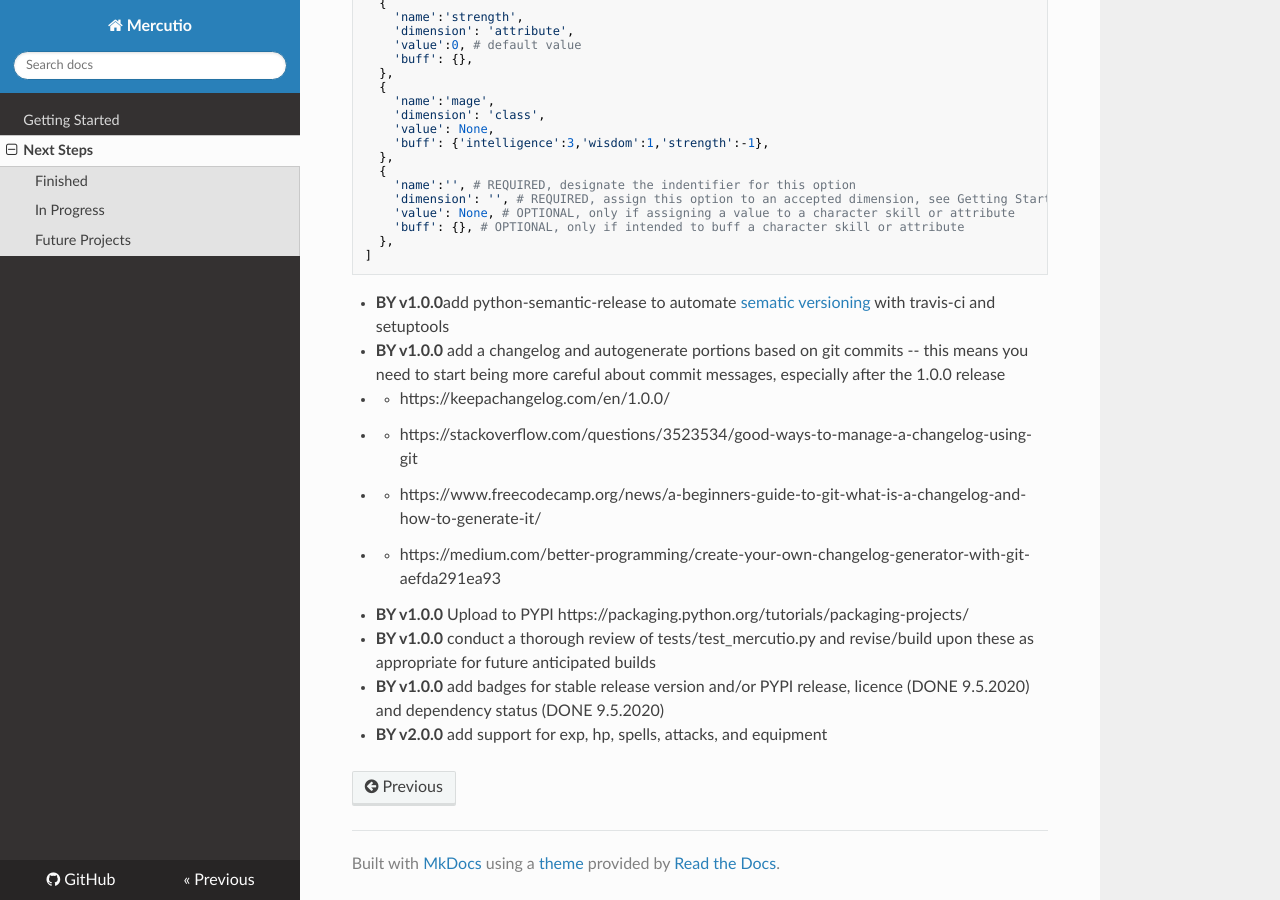
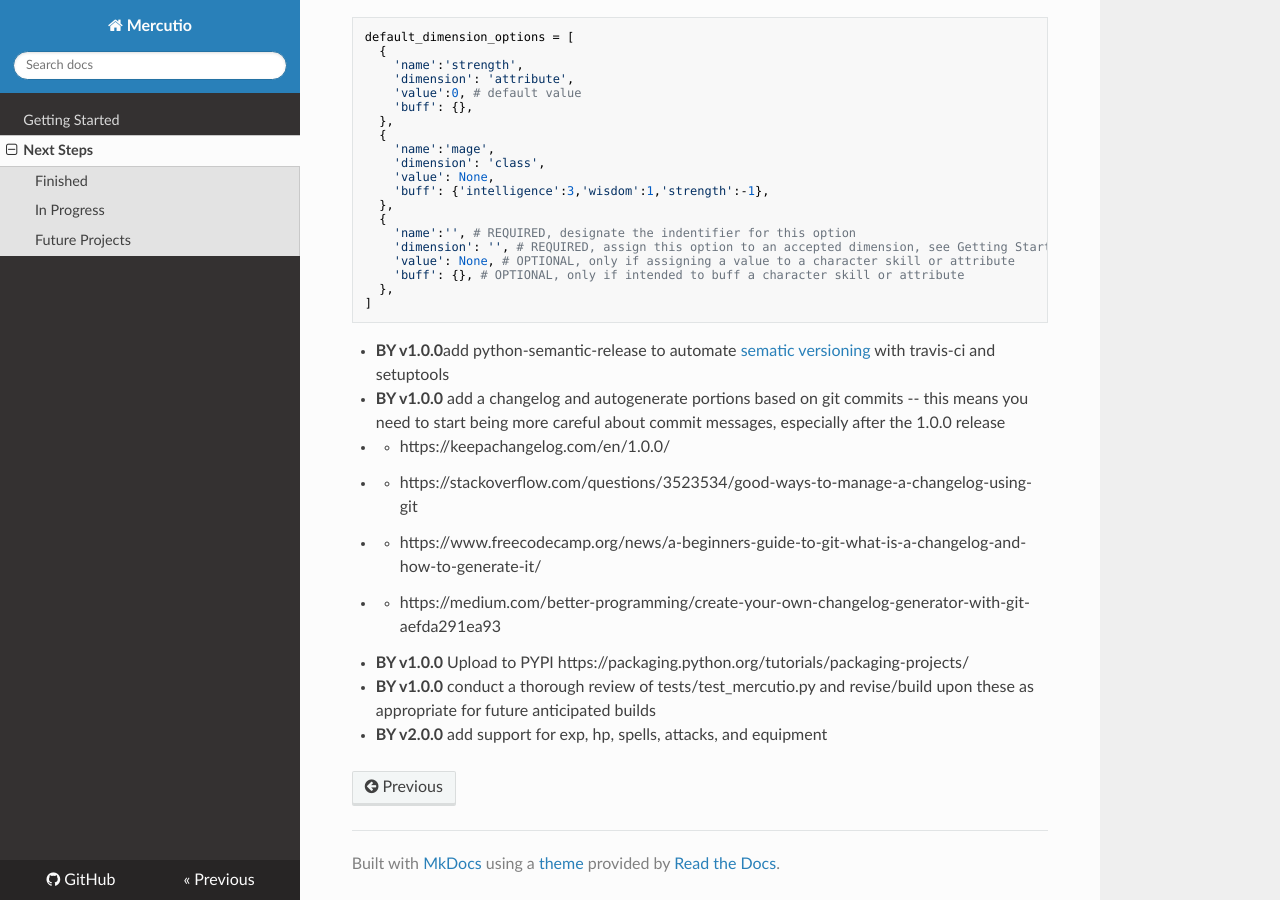
Before and after one commit to signebedi/mercutio, an MkDocs documentation site: the page built from docs/future.md, in a window 1280 px wide and 900 px high, scrolled down 1120 px. Built offline with MkDocs 1.6.1, drawn with Linux system fonts in a browser that asks for light colours; nearby versions of some CDN libraries; some of the changed text lies outside the part shown.

Commit message:
updated future

```diff
--- a/docs/future.md
+++ b/docs/future.md
@@ -58,5 +59,4 @@ default_dimension_options = [
 * * https://medium.com/better-programming/create-your-own-changelog-generator-with-git-aefda291ea93
 * **BY v1.0.0** Upload to PYPI https://packaging.python.org/tutorials/packaging-projects/
 * **BY v1.0.0** conduct a thorough review of tests/test_mercutio.py and revise/build upon these as appropriate for future anticipated builds
-* **BY v1.0.0** add badges for stable release version and/or PYPI release, licence (DONE 9.5.2020) and dependency status (DONE 9.5.2020)
 * **BY v2.0.0** add support for exp, hp, spells, attacks, and equipment
```
Also changed, not shown: other parts of docs/future.md (+1 -0 lines).
